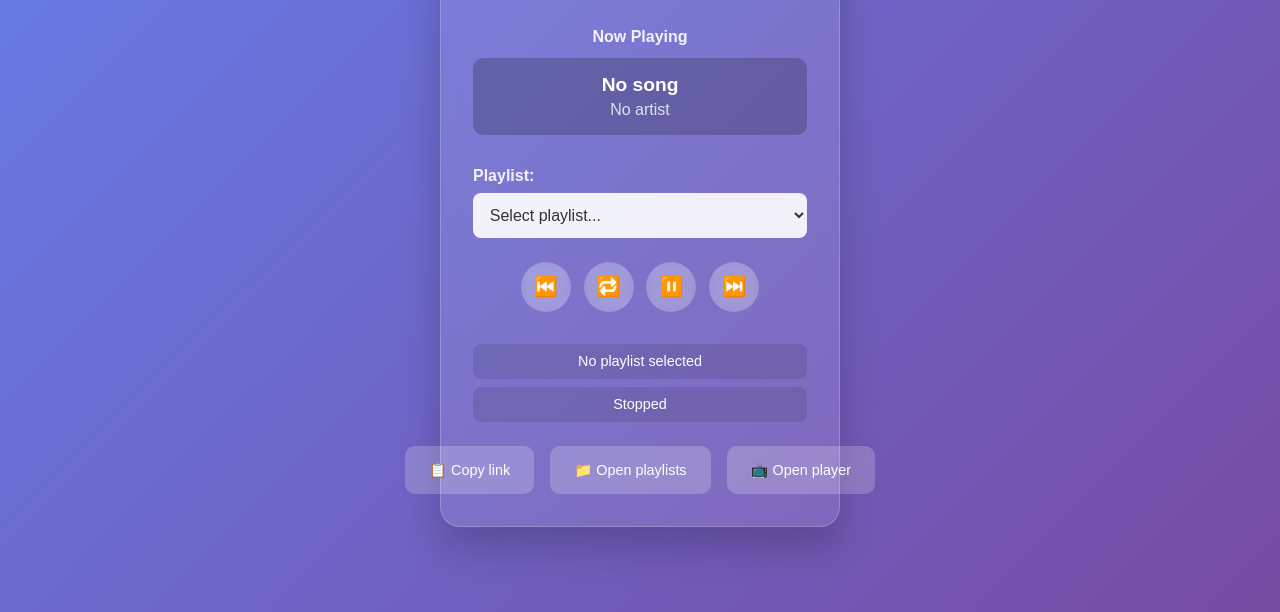
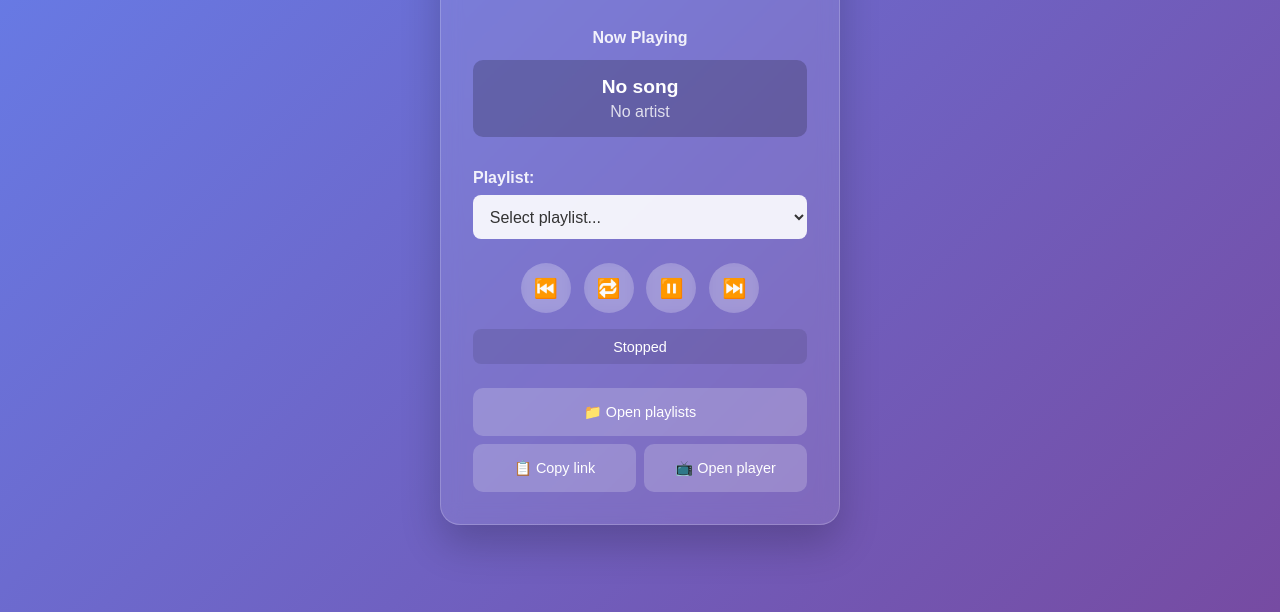
Before and after one commit to YoannBureau/OBSonic, an Electron app: page public/remote/remote.html in a window 1280 px wide. Shown: the part 188-800 px from the top of the page. Drawn offline with nearby package versions, Linux system fonts and the light colour scheme; no server answers.

Commit message:
refactor: simplify footer layout and remove unused playlist name element

```diff
--- a/public/remote/remote.css
+++ b/public/remote/remote.css
@@ -92,7 +92,7 @@ body {
 }
 
 .controls-section {
-    margin-bottom: 2rem;
+    margin-bottom: 1rem;
 }
 
 .playlist-control {
@@ -192,9 +192,18 @@ body {
 .footer {
     text-align: center;
     display: flex;
+    flex-direction: column;
+    gap: 8px;
+}
+
+.footer-row {
+    display: flex;
     justify-content: center;
-    gap: 1rem;
-    align-items: stretch;
+    gap: 8px;
+}
+
+.footer-row > * {
+    flex: 1;
 }
 
 .player-link {
@@ -265,6 +274,10 @@ body {
         gap: 0.5rem;
     }
 
+    .footer-row-second {
+        gap: 0.5rem;
+    }
+
     .player-link {
         font-size: 0.8rem;
         padding: 0.6rem 1rem;
--- a/public/remote/remote.html
+++ b/public/remote/remote.html
@@ -51,24 +51,25 @@
         </div>
 
         <div class="status-section">
-            <div class="playlist-status">
-                <span id="playlist-name">No playlist selected</span>
-            </div>
             <div class="playback-status">
                 <span id="playback-state">Stopped</span>
             </div>
         </div>
 
         <div class="footer">
+            <div class="footer-row">
+                <button id="open-playlists-btn" class="player-link open-playlists-btn">
+                    📁 Open playlists
+                </button>
+            </div>
+            <div class="footer-row">
                 <button id="copy-link-btn" class="player-link copy-link-btn">
                     📋 Copy link
-            </button>
-            <button id="open-playlists-btn" class="player-link open-playlists-btn">
-                📁 Open playlists
                 </button>
                 <a href="/player" target="_blank" class="player-link">
                     📺 Open player
                 </a>
+            </div>
         </div>
     </div>
 
--- a/public/remote/remote.js
+++ b/public/remote/remote.js
@@ -5,7 +5,6 @@ class RemoteControl {
         this.connectionStatus = document.getElementById('connection-status');
         this.currentSongTitle = document.getElementById('current-song-title');
         this.currentSongArtist = document.getElementById('current-song-artist');
-        this.playlistName = document.getElementById('playlist-name');
         this.playbackState = document.getElementById('playback-state');
         this.playerStatus = document.getElementById('player-status');
         this.playPauseBtn = document.getElementById('play-pause-btn');
@@ -116,9 +115,6 @@ class RemoteControl {
             this.currentSongTitle.textContent = 'No song';
             this.currentSongArtist.textContent = 'No artist';
         }
-
-        // Update playlist name
-        this.playlistName.textContent = state.currentPlaylist || 'No playlist selected';
 
         // Update playback state
         this.updatePlaybackState(state.isPlaying, state.isPaused);
```
Lines whose indentation alone changed are shown as unchanged.
